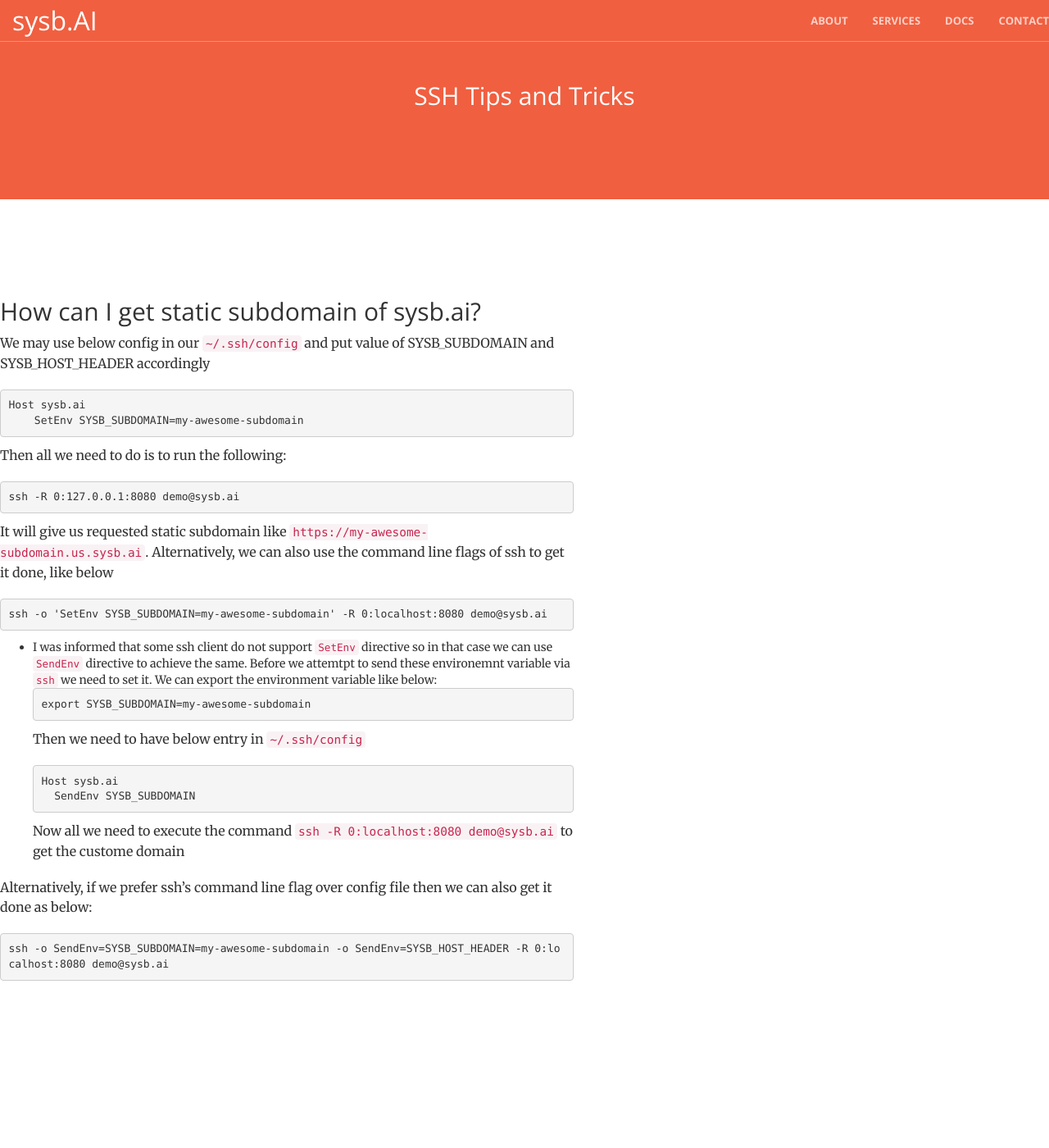
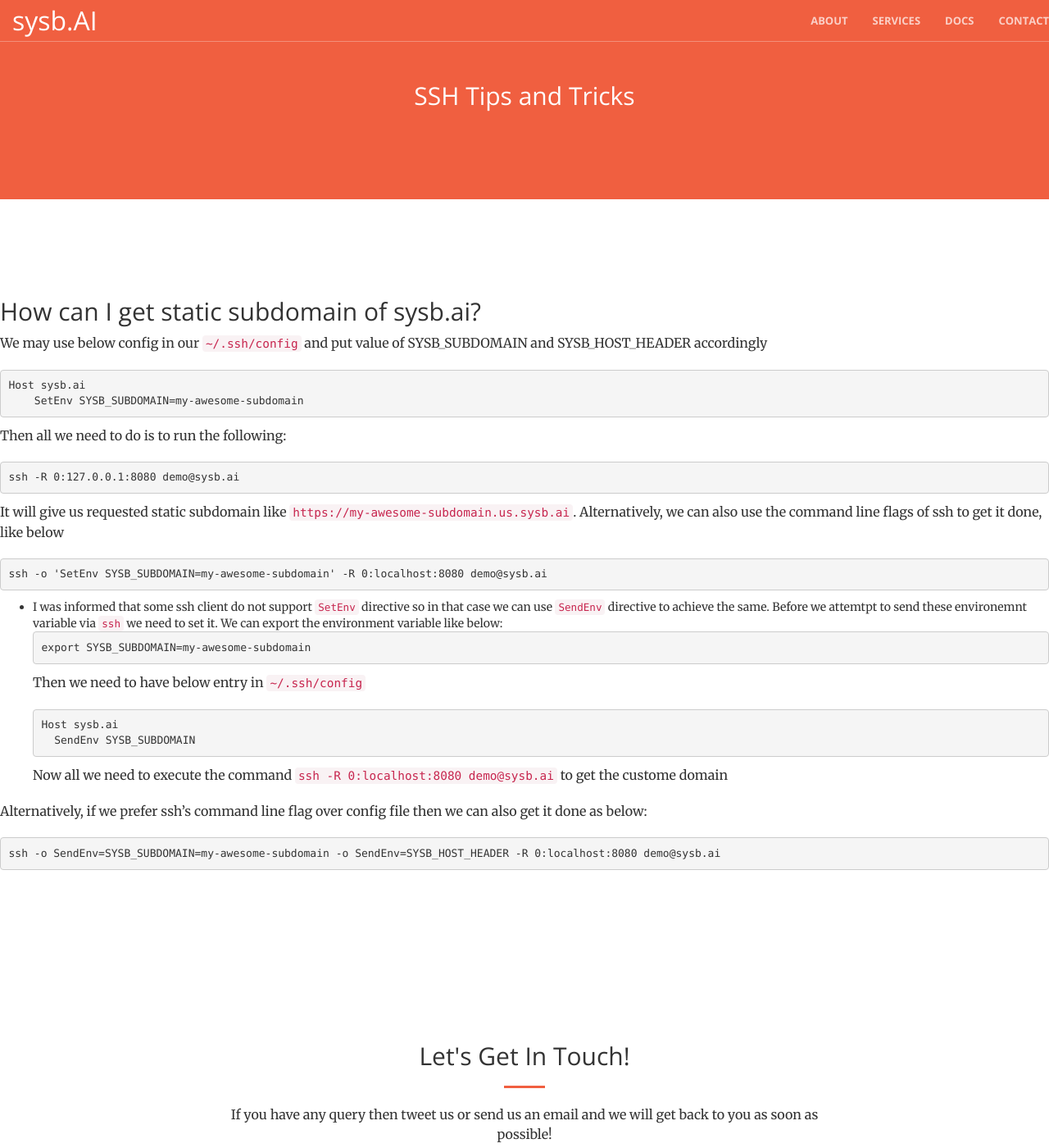
Before and after one commit to usama7628674/sysb.AI, a Jekyll site: the page built from _posts/2020-02-02-ssh-tips-and-tricks.md, in a window 1280 px wide and 1400 px high. Shown: the whole window at 82% size. Built offline with Jekyll 4.4.1, drawn with Linux system fonts in a browser that asks for light colours.

Commit message:
yet another commit

```diff
--- a/_sass/_base.scss
+++ b/_sass/_base.scss
@@ -224,11 +224,6 @@
     }
 }
 
-.content-box {
-    max-width: 700px;
-    }
-
-
 .portfolio-box {
     position: relative;
     display: block;
```
